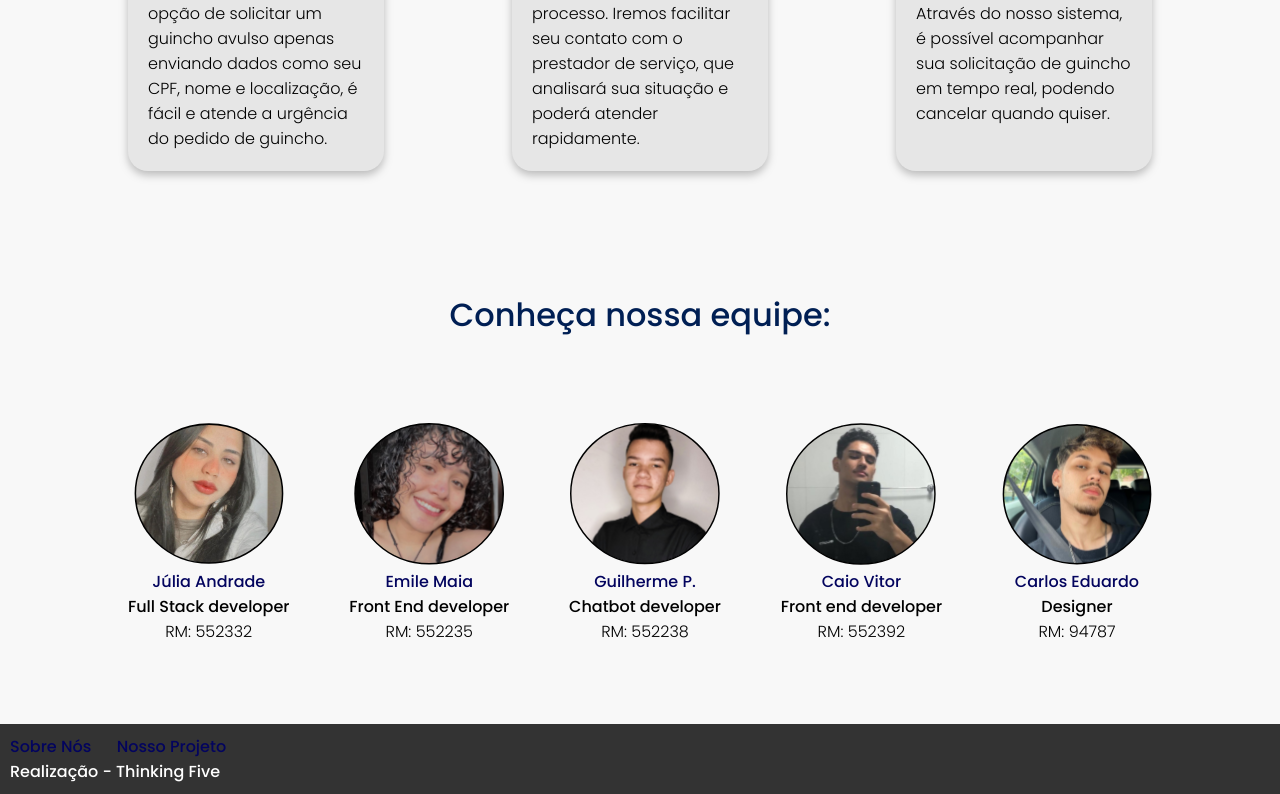
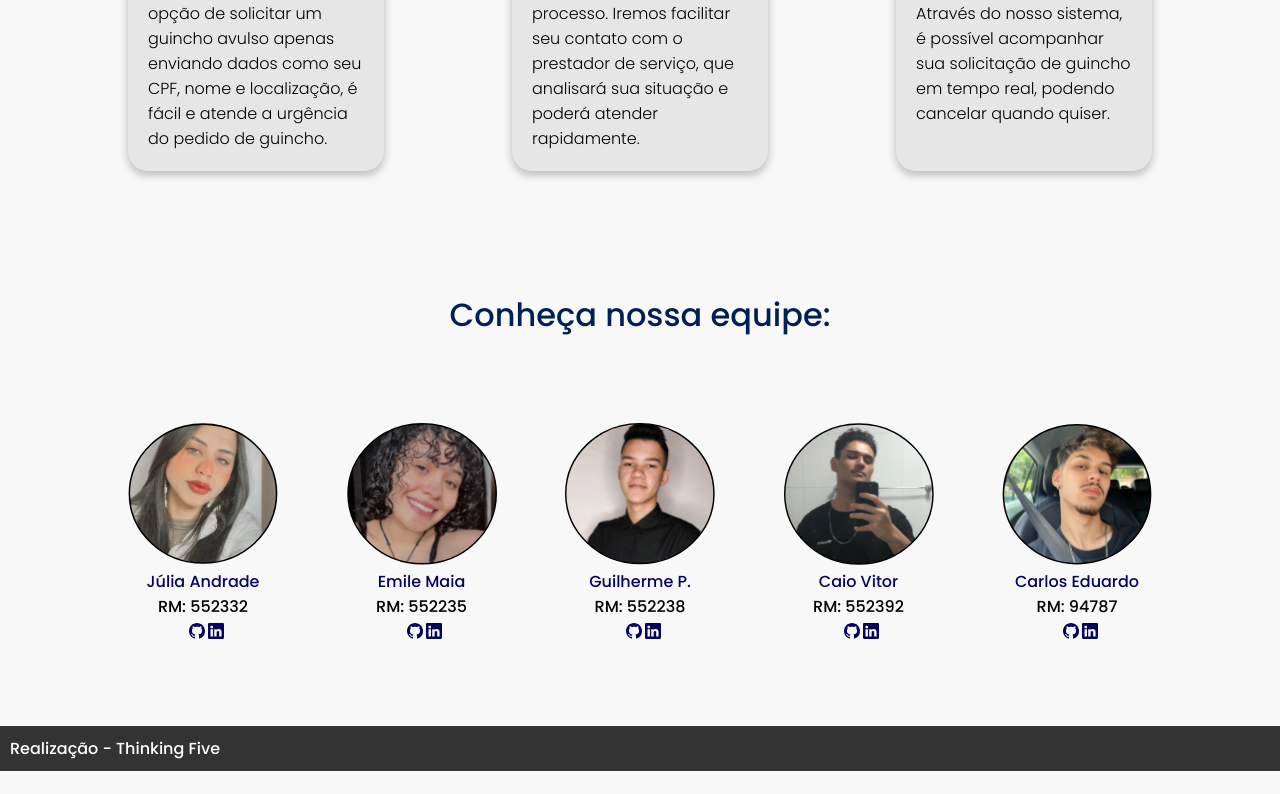
Before and after one commit to Emii2003/Alo_Porto, a Next.js app: page /home in a window 1280 px wide. Shown: the part 1348-2142 px from the top of the page. After the commit the page ends 2119 px from the top, so only its background shows below. Built offline with nearby package versions, Linux system fonts and the light colour scheme.

Commit message:
Ajustando icones de perfil na home

```diff
--- a/src/app/home/home.css
+++ b/src/app/home/home.css
@@ -103,8 +103,29 @@
     color: #03045E;
 }
 
-.content_about .light{
-    font-weight: 350;
+.image-container {
+    position: relative;
+    transition: .4s;
+  }
+
+  .image-container:hover {
+    transform: translateY(-10px);
+  }
+
+
+
+.icon_profile{
+    color: #03045E;
+    margin: 5% 5% 0% 5%;
+    transition: color 0.3s ease;
+}
+
+.icon_profile:hover {
+    color: #0070f3; /* Cor desejada no hover */
+  }
+
+.icon_section{
+    display: flex;
 }
 
 @media only screen and (max-width: 700px) {
--- a/src/app/home/page.jsx
+++ b/src/app/home/page.jsx
@@ -1,6 +1,8 @@
-import React from "react"
 import Image from "next/image"
 import "./home.css"
+import Link from "next/link";
+import { BsGithub } from 'react-icons/bs';
+import { BsLinkedin } from 'react-icons/bs';
 
 export default function Home(){
     return(
@@ -53,46 +55,60 @@ export default function Home(){
         <div className="container">
             <div className="section_perfil">
             <Image src={"/AboutUs/foto_Jul.svg"} alt='Foto de perfil da Júlia'
-            width={150} height={150}/>
+            width={150} height={150} className="image-container"/>
             <span><p>Júlia Andrade</p></span>
-            <p>Full Stack developer</p>
-            <p className='light'>RM: 552332</p>
+            <p>RM: 552332</p>
+            <div className="icon_section">
+                <Link href={""} className="icon_profile"> <BsGithub></BsGithub></Link>
+                <Link href={""} className="icon_profile"> <BsLinkedin></BsLinkedin> </Link>
+            </div>
             </div>
 
             <div className="section_perfil">
             <Image src={"/AboutUs/foto_emi.svg"} alt='Foto de perfil da Emile'
-            width={150} height={150}/>
+            width={150} height={150} className="image-container"/>
             <span><p>Emile Maia</p></span>
-            <p>Front End developer</p>
-            <p className='light'>RM: 552235</p>
+            <p>RM: 552235</p>
+            <div className="icon_section">
+                <Link href={""} className="icon_profile"> <BsGithub></BsGithub></Link>
+                <Link href={""} className="icon_profile"> <BsLinkedin></BsLinkedin> </Link>
+            </div>
             </div>
 
             <div className="section_perfil">
             <Image src={"/AboutUs/foto_gui.svg"} alt='Foto de perfil do Guilherme'
-            width={150} height={150}/>
+            width={150} height={150} className="image-container"/>
             <span><p>Guilherme P.</p></span>
-            <p>Chatbot developer</p>
-            <p className='light'>RM: 552238</p>
+            <p>RM: 552238</p>
+            <div className="icon_section">
+                <Link href={""} className="icon_profile"> <BsGithub></BsGithub></Link>
+                <Link href={""} className="icon_profile"> <BsLinkedin></BsLinkedin> </Link>
+            </div>
             </div>
 
             <div className="section_perfil">
             <Image src={"/AboutUs/foto_caio.svg"} alt='Foto de perfil do Caio'
-            width={150} height={150}/>
+            width={150} height={150} className="image-container"/>
             <span><p>Caio Vitor </p></span>
-            <p>Front end developer</p>
-            <p className='light'>RM: 552392</p>
+            <p>RM: 552392</p>
+            <div className="icon_section">
+                <Link href={""} className="icon_profile"> <BsGithub></BsGithub></Link>
+                <Link href={""} className="icon_profile"> <BsLinkedin></BsLinkedin> </Link>
+            </div>
             </div>
 
             <div className="section_perfil">
             <Image src={"/AboutUs/foto_edu.svg"} alt='Foto de perfil do Carlos'
-            width={150} height={150}/>
+            width={150} height={150} className="image-container"/>
             <span><p>Carlos Eduardo</p></span>
-            <p>Designer</p>
-            <p className='light'>RM: 94787</p>
+            <p>RM: 94787</p>
+            <div className="icon_section">
+                <Link href={""} className="icon_profile"> <BsGithub></BsGithub></Link>
+                <Link href={""} className="icon_profile"> <BsLinkedin></BsLinkedin> </Link>
             </div>
-
+            </div>
         </div>
       </div>
-        </div>
+    </div>
     )
 }
--- a/src/components/Cabecalho/Menu.jsx
+++ b/src/components/Cabecalho/Menu.jsx
@@ -18,13 +18,6 @@ export default function Menu() {
               <li>
                 <Link href="/home">Home</Link>
               </li>
-
-              <li>
-                <Link href='/cadastro'>Cadastro</Link>
-              </li>
-              <li>
-                <Link href='/solicitarGuincho'>Guincho</Link>
-              </li>
               <li>
                 <Link href='/listaSolicitacoes'>Lista</Link>
               </li>
--- a/src/components/Rodape/Rodape.jsx
+++ b/src/components/Rodape/Rodape.jsx
@@ -6,12 +6,6 @@ export default function Footer(){
     return(
         <footer className="footer">
         <div className="footer-content">
-          <nav className="footer-links">
-            <ul>
-              <li><Link href = '/sobre'>Sobre Nós</Link></li>
-              <li><Link href = '/projeto'>Nosso Projeto</Link></li>
-            </ul>
-          </nav>
           <p className="footer-text">Realização - Thinking Five</p>
         </div>
       </footer>
```
